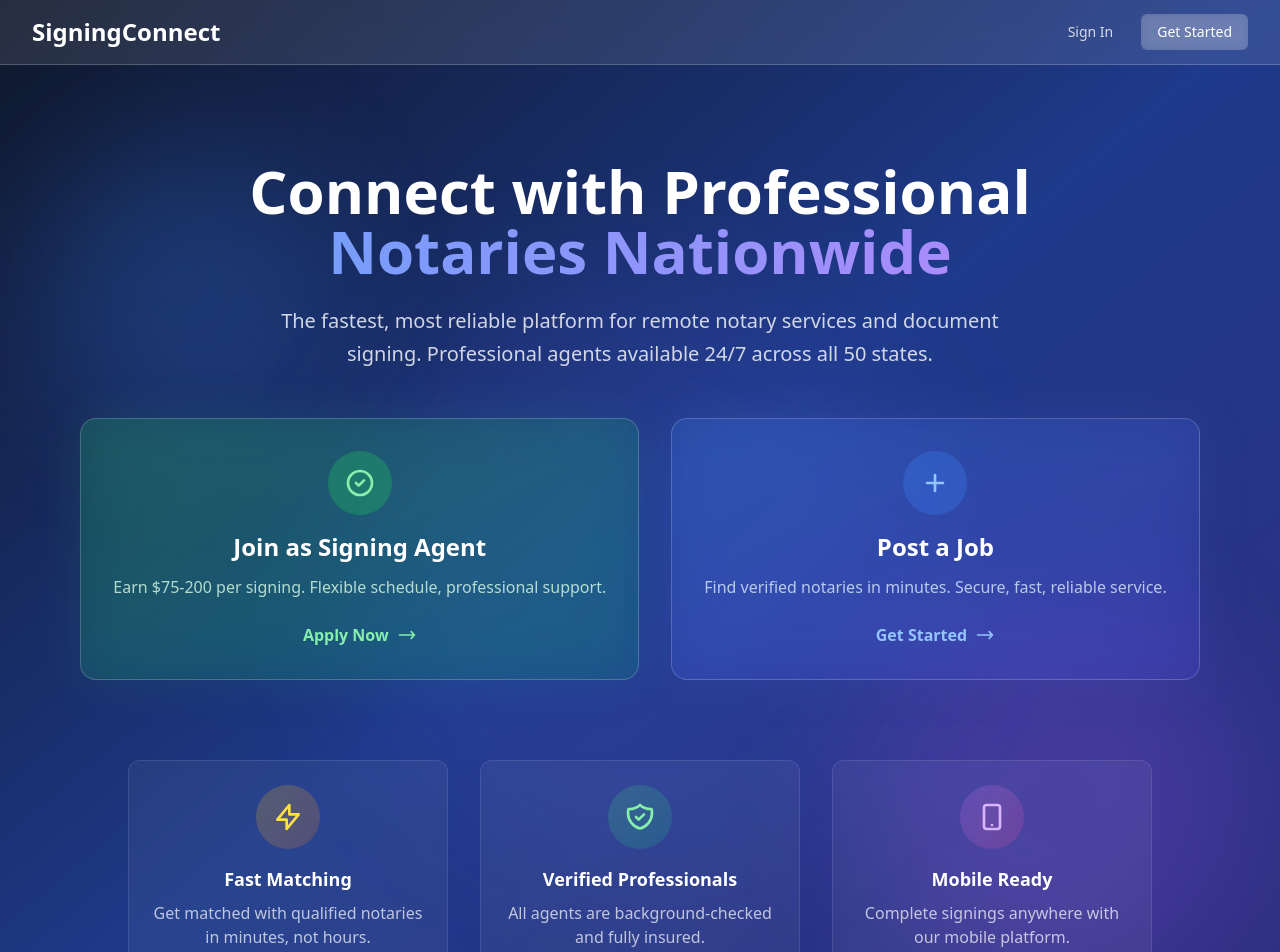
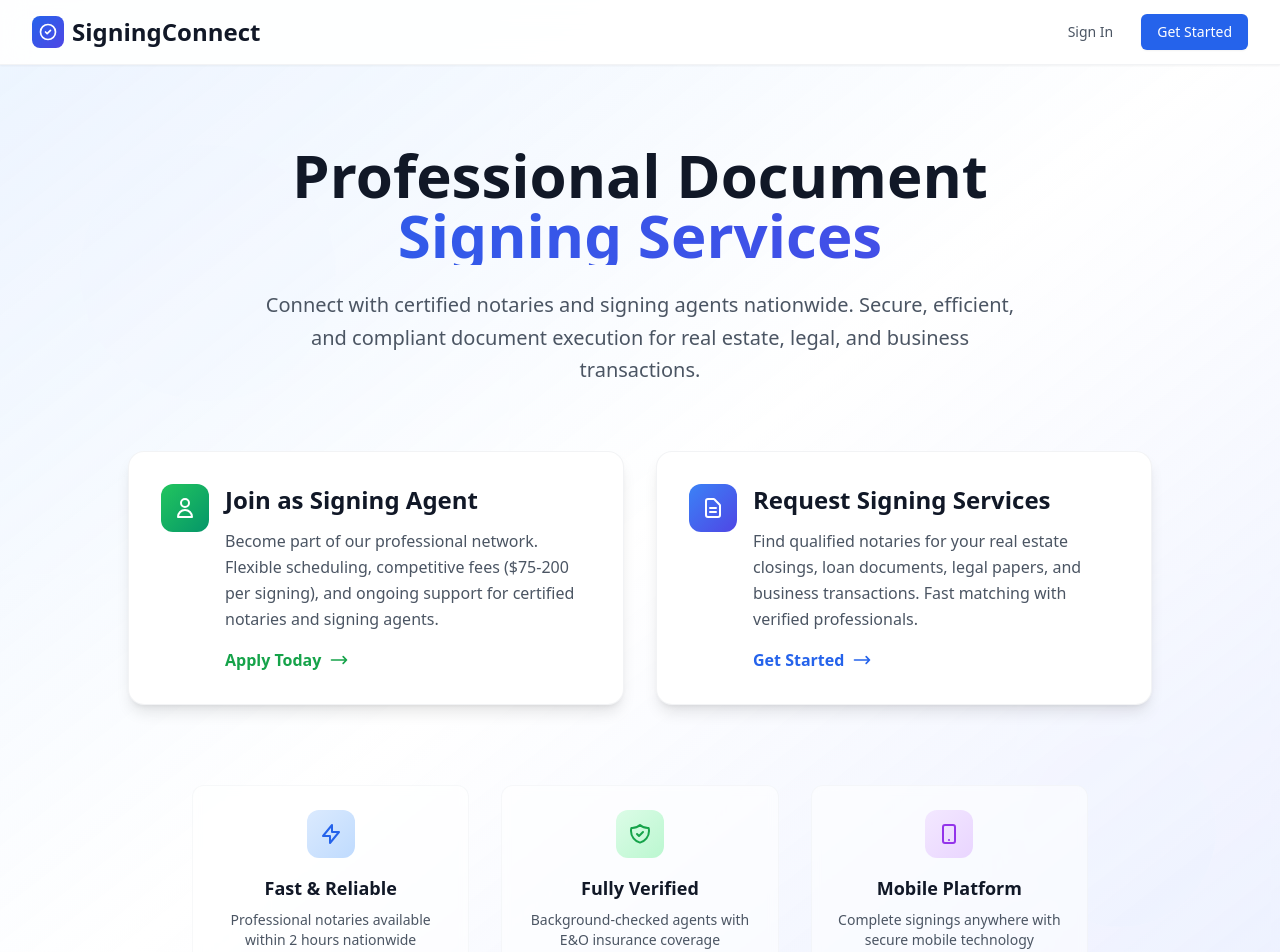
Before and after one commit to Sleezy-US/SigningConnect, a React (Create React App) app: page / in a window 1280 px wide. Shown: the top 952 px of the page. Built offline with nearby package versions, Linux system fonts and the light colour scheme.

Commit message:
Second Change landing page

```diff
--- a/src/App.js
+++ b/src/App.js
@@ -7,23 +7,30 @@
 import { useState } from 'react';
 
 const LandingPage = ({ onShowLogin, onShowRegister }) => (
-  <div className="min-h-screen bg-gradient-to-br from-slate-900 via-blue-900 to-indigo-900">
-    <nav className="bg-white/10 backdrop-blur-md border-b border-white/20">
+  <div className="min-h-screen bg-gradient-to-br from-blue-50 via-white to-indigo-50">
+    <nav className="bg-white/90 backdrop-blur-md border-b border-gray-200/50 shadow-sm">
       <div className="max-w-7xl mx-auto px-4 sm:px-6 lg:px-8">
         <div className="flex justify-between h-16">
           <div className="flex items-center">
-            <h1 className="text-2xl font-bold text-white">SigningConnect</h1>
+            <div className="flex items-center space-x-2">
+              <div className="w-8 h-8 bg-gradient-to-br from-blue-600 to-indigo-600 rounded-lg flex items-center justify-center">
+                <svg className="w-5 h-5 text-white" fill="none" stroke="currentColor" viewBox="0 0 24 24">
+                  <path strokeLinecap="round" strokeLinejoin="round" strokeWidth={2} d="M9 12l2 2 4-4m6 2a9 9 0 11-18 0 9 9 0 0118 0z" />
+                </svg>
+              </div>
+              <h1 className="text-2xl font-bold text-gray-900">SigningConnect</h1>
+            </div>
           </div>
           <div className="flex items-center space-x-4">
             <button
               onClick={onShowLogin}
-              className="text-white/80 hover:text-white px-3 py-2 rounded-md text-sm font-medium transition-colors"
+              className="text-gray-600 hover:text-blue-600 px-3 py-2 rounded-md text-sm font-medium transition-colors"
             >
               Sign In
             </button>
             <button
               onClick={onShowRegister}
-              className="bg-white/20 hover:bg-white/30 text-white px-4 py-2 rounded-md text-sm font-medium backdrop-blur-sm transition-all"
+              className="bg-blue-600 hover:bg-blue-700 text-white px-4 py-2 rounded-md text-sm font-medium transition-colors shadow-sm"
             >
               Get Started
             </button>
@@ -33,69 +40,89 @@
     </nav>
 
     <div className="relative overflow-hidden">
-      {/* Background Elements */}
-      <div className="absolute inset-0">
-        <div className="absolute top-20 left-10 w-72 h-72 bg-blue-500/20 rounded-full blur-3xl"></div>
-        <div className="absolute bottom-20 right-10 w-96 h-96 bg-purple-500/20 rounded-full blur-3xl"></div>
-        <div className="absolute top-1/2 left-1/2 transform -translate-x-1/2 -translate-y-1/2 w-[600px] h-[600px] bg-indigo-500/10 rounded-full blur-3xl"></div>
+      {/* Subtle Background Pattern */}
+      <div className="absolute inset-0 opacity-40">
+        <div className="absolute top-0 left-0 w-full h-full bg-gradient-to-br from-blue-100/30 via-transparent to-indigo-100/30"></div>
+        <svg className="absolute top-20 left-20 w-64 h-64 text-blue-100" fill="currentColor" viewBox="0 0 100 100">
+          <circle cx="50" cy="50" r="50" opacity="0.1"/>
+        </svg>
+        <svg className="absolute bottom-32 right-16 w-48 h-48 text-indigo-100" fill="currentColor" viewBox="0 0 100 100">
+          <circle cx="50" cy="50" r="50" opacity="0.15"/>
+        </svg>
       </div>
 
-      <div className="relative max-w-7xl mx-auto px-4 sm:px-6 lg:px-8 py-24">
-        <div className="text-center">
-          <h2 className="text-5xl md:text-6xl font-bold text-white mb-6 leading-tight">
-            Connect with Professional
-            <span className="block text-transparent bg-clip-text bg-gradient-to-r from-blue-400 to-purple-400">
-              Notaries Nationwide
+      <div className="relative max-w-7xl mx-auto px-4 sm:px-6 lg:px-8 py-20">
+        <div className="text-center mb-16">
+          <h2 className="text-5xl md:text-6xl font-bold text-gray-900 mb-6 leading-tight">
+            Professional Document
+            <span className="block text-transparent bg-clip-text bg-gradient-to-r from-blue-600 to-indigo-600">
+              Signing Services
             </span>
           </h2>
-          <p className="text-xl text-white/80 mb-12 max-w-3xl mx-auto leading-relaxed">
-            The fastest, most reliable platform for remote notary services and document signing.
-            Professional agents available 24/7 across all 50 states.
+          <p className="text-xl text-gray-600 mb-8 max-w-3xl mx-auto leading-relaxed">
+            Connect with certified notaries and signing agents nationwide. Secure, efficient,
+            and compliant document execution for real estate, legal, and business transactions.
           </p>
+        </div>
 
-          {/* Interactive Background Cards */}
-          <div className="flex flex-col lg:flex-row gap-8 justify-center mb-20">
-            {/* Join as Agent Card */}
+        {/* Professional Service Cards */}
+        <div className="grid lg:grid-cols-2 gap-8 max-w-5xl mx-auto mb-20">
+          {/* Join as Professional Agent */}
           <Link
             to="/register-agent"
             className="group relative"
           >
-              <div className="relative bg-gradient-to-br from-green-500/20 to-emerald-600/20 backdrop-blur-xl border border-white/20 rounded-2xl p-8 hover:scale-105 transition-all duration-300 hover:shadow-2xl hover:shadow-green-500/25">
-                <div className="absolute inset-0 bg-gradient-to-br from-green-400/10 to-emerald-500/10 rounded-2xl blur-xl group-hover:blur-2xl transition-all duration-300"></div>
-                <div className="relative">
-                  <div className="w-16 h-16 bg-green-500/30 rounded-full flex items-center justify-center mx-auto mb-4 group-hover:bg-green-500/40 transition-colors">
-                    <svg className="w-8 h-8 text-green-300" fill="none" stroke="currentColor" viewBox="0 0 24 24">
-                      <path strokeLinecap="round" strokeLinejoin="round" strokeWidth={2} d="M9 12l2 2 4-4m6 2a9 9 0 11-18 0 9 9 0 0118 0z" />
+            <div className="bg-white rounded-2xl shadow-lg border border-gray-200/50 p-8 hover:shadow-xl transition-all duration-300 hover:-translate-y-1">
+              <div className="flex items-start space-x-4">
+                <div className="flex-shrink-0">
+                  <div className="w-12 h-12 bg-gradient-to-br from-green-500 to-emerald-600 rounded-xl flex items-center justify-center">
+                    <svg className="w-6 h-6 text-white" fill="none" stroke="currentColor" viewBox="0 0 24 24">
+                      <path strokeLinecap="round" strokeLinejoin="round" strokeWidth={2} d="M16 7a4 4 0 11-8 0 4 4 0 018 0zM12 14a7 7 0 00-7 7h14a7 7 0 00-7-7z" />
                     </svg>
                   </div>
-                  <h3 className="text-2xl font-bold text-white mb-3">Join as Signing Agent</h3>
-                  <p className="text-green-100/80 mb-6">Earn $75-200 per signing. Flexible schedule, professional support.</p>
-                  <div className="inline-flex items-center text-green-300 font-semibold group-hover:text-green-200 transition-colors">
-                    Apply Now
+                </div>
+                <div className="flex-1">
+                  <h3 className="text-2xl font-bold text-gray-900 mb-3 group-hover:text-green-600 transition-colors">
+                    Join as Signing Agent
+                  </h3>
+                  <p className="text-gray-600 mb-4 leading-relaxed">
+                    Become part of our professional network. Flexible scheduling, competitive fees ($75-200 per signing),
+                    and ongoing support for certified notaries and signing agents.
+                  </p>
+                  <div className="flex items-center text-green-600 font-semibold group-hover:text-green-700 transition-colors">
+                    Apply Today
                     <svg className="w-5 h-5 ml-2 group-hover:translate-x-1 transition-transform" fill="none" stroke="currentColor" viewBox="0 0 24 24">
                       <path strokeLinecap="round" strokeLinejoin="round" strokeWidth={2} d="M17 8l4 4m0 0l-4 4m4-4H3" />
                     </svg>
                   </div>
                 </div>
               </div>
+            </div>
           </Link>
 
-            {/* Post a Job Card */}
+          {/* Request Services */}
           <button
             onClick={onShowRegister}
-              className="group relative"
+            className="group relative text-left"
           >
-              <div className="relative bg-gradient-to-br from-blue-500/20 to-indigo-600/20 backdrop-blur-xl border border-white/20 rounded-2xl p-8 hover:scale-105 transition-all duration-300 hover:shadow-2xl hover:shadow-blue-500/25">
-                <div className="absolute inset-0 bg-gradient-to-br from-blue-400/10 to-indigo-500/10 rounded-2xl blur-xl group-hover:blur-2xl transition-all duration-300"></div>
-                <div className="relative">
-                  <div className="w-16 h-16 bg-blue-500/30 rounded-full flex items-center justify-center mx-auto mb-4 group-hover:bg-blue-500/40 transition-colors">
-                    <svg className="w-8 h-8 text-blue-300" fill="none" stroke="currentColor" viewBox="0 0 24 24">
-                      <path strokeLinecap="round" strokeLinejoin="round" strokeWidth={2} d="M12 6v6m0 0v6m0-6h6m-6 0H6" />
+            <div className="bg-white rounded-2xl shadow-lg border border-gray-200/50 p-8 hover:shadow-xl transition-all duration-300 hover:-translate-y-1">
+              <div className="flex items-start space-x-4">
+                <div className="flex-shrink-0">
+                  <div className="w-12 h-12 bg-gradient-to-br from-blue-500 to-indigo-600 rounded-xl flex items-center justify-center">
+                    <svg className="w-6 h-6 text-white" fill="none" stroke="currentColor" viewBox="0 0 24 24">
+                      <path strokeLinecap="round" strokeLinejoin="round" strokeWidth={2} d="M9 12h6m-6 4h6m2 5H7a2 2 0 01-2-2V5a2 2 0 012-2h5.586a1 1 0 01.707.293l5.414 5.414a1 1 0 01.293.707V19a2 2 0 01-2 2z" />
                     </svg>
                   </div>
-                  <h3 className="text-2xl font-bold text-white mb-3">Post a Job</h3>
-                  <p className="text-blue-100/80 mb-6">Find verified notaries in minutes. Secure, fast, reliable service.</p>
-                  <div className="inline-flex items-center text-blue-300 font-semibold group-hover:text-blue-200 transition-colors">
+                </div>
+                <div className="flex-1">
+                  <h3 className="text-2xl font-bold text-gray-900 mb-3 group-hover:text-blue-600 transition-colors">
+                    Request Signing Services
+                  </h3>
+                  <p className="text-gray-600 mb-4 leading-relaxed">
+                    Find qualified notaries for your real estate closings, loan documents, legal papers,
+                    and business transactions. Fast matching with verified professionals.
+                  </p>
+                  <div className="flex items-center text-blue-600 font-semibold group-hover:text-blue-700 transition-colors">
                     Get Started
                     <svg className="w-5 h-5 ml-2 group-hover:translate-x-1 transition-transform" fill="none" stroke="currentColor" viewBox="0 0 24 24">
                       <path strokeLinecap="round" strokeLinejoin="round" strokeWidth={2} d="M17 8l4 4m0 0l-4 4m4-4H3" />
@@ -103,38 +130,38 @@
                   </div>
                 </div>
               </div>
+            </div>
           </button>
         </div>
 
-          {/* Feature Grid */}
-          <div className="grid md:grid-cols-3 gap-8 max-w-5xl mx-auto">
-            <div className="text-center backdrop-blur-sm bg-white/5 rounded-xl p-6 border border-white/10">
-              <div className="bg-gradient-to-br from-yellow-400/20 to-orange-500/20 rounded-full w-16 h-16 flex items-center justify-center mx-auto mb-4">
-                <svg className="w-8 h-8 text-yellow-300" fill="none" stroke="currentColor" viewBox="0 0 24 24">
+        {/* Trust Indicators */}
+        <div className="grid md:grid-cols-3 gap-8 max-w-4xl mx-auto">
+          <div className="text-center bg-white/50 backdrop-blur-sm rounded-xl p-6 border border-gray-200/30">
+            <div className="w-12 h-12 bg-gradient-to-br from-blue-100 to-blue-200 rounded-xl flex items-center justify-center mx-auto mb-4">
+              <svg className="w-6 h-6 text-blue-600" fill="none" stroke="currentColor" viewBox="0 0 24 24">
                 <path strokeLinecap="round" strokeLinejoin="round" strokeWidth={2} d="M13 10V3L4 14h7v7l9-11h-7z" />
               </svg>
             </div>
-              <h3 className="text-lg font-semibold mb-2 text-white">Fast Matching</h3>
-              <p className="text-white/70">Get matched with qualified notaries in minutes, not hours.</p>
+            <h3 className="text-lg font-semibold mb-2 text-gray-900">Fast & Reliable</h3>
+            <p className="text-gray-600 text-sm">Professional notaries available within 2 hours nationwide</p>
           </div>
-            <div className="text-center backdrop-blur-sm bg-white/5 rounded-xl p-6 border border-white/10">
-              <div className="bg-gradient-to-br from-green-400/20 to-emerald-500/20 rounded-full w-16 h-16 flex items-center justify-center mx-auto mb-4">
-                <svg className="w-8 h-8 text-green-300" fill="none" stroke="currentColor" viewBox="0 0 24 24">
+          <div className="text-center bg-white/50 backdrop-blur-sm rounded-xl p-6 border border-gray-200/30">
+            <div className="w-12 h-12 bg-gradient-to-br from-green-100 to-green-200 rounded-xl flex items-center justify-center mx-auto mb-4">
+              <svg className="w-6 h-6 text-green-600" fill="none" stroke="currentColor" viewBox="0 0 24 24">
                 <path strokeLinecap="round" strokeLinejoin="round" strokeWidth={2} d="M9 12l2 2 4-4m5.618-4.016A11.955 11.955 0 0112 2.944a11.955 11.955 0 01-8.618 3.04A12.02 12.02 0 003 9c0 5.591 3.824 10.29 9 11.622 5.176-1.332 9-6.03 9-11.622 0-1.042-.133-2.052-.382-3.016z" />
               </svg>
             </div>
-              <h3 className="text-lg font-semibold mb-2 text-white">Verified Professionals</h3>
-              <p className="text-white/70">All agents are background-checked and fully insured.</p>
+            <h3 className="text-lg font-semibold mb-2 text-gray-900">Fully Verified</h3>
+            <p className="text-gray-600 text-sm">Background-checked agents with E&O insurance coverage</p>
           </div>
-            <div className="text-center backdrop-blur-sm bg-white/5 rounded-xl p-6 border border-white/10">
-              <div className="bg-gradient-to-br from-purple-400/20 to-pink-500/20 rounded-full w-16 h-16 flex items-center justify-center mx-auto mb-4">
-                <svg className="w-8 h-8 text-purple-300" fill="none" stroke="currentColor" viewBox="0 0 24 24">
+          <div className="text-center bg-white/50 backdrop-blur-sm rounded-xl p-6 border border-gray-200/30">
+            <div className="w-12 h-12 bg-gradient-to-br from-purple-100 to-purple-200 rounded-xl flex items-center justify-center mx-auto mb-4">
+              <svg className="w-6 h-6 text-purple-600" fill="none" stroke="currentColor" viewBox="0 0 24 24">
                 <path strokeLinecap="round" strokeLinejoin="round" strokeWidth={2} d="M12 18h.01M8 21h8a2 2 0 002-2V5a2 2 0 00-2-2H8a2 2 0 00-2 2v14a2 2 0 002 2z" />
               </svg>
             </div>
-              <h3 className="text-lg font-semibold mb-2 text-white">Mobile Ready</h3>
-              <p className="text-white/70">Complete signings anywhere with our mobile platform.</p>
-            </div>
+            <h3 className="text-lg font-semibold mb-2 text-gray-900">Mobile Platform</h3>
+            <p className="text-gray-600 text-sm">Complete signings anywhere with secure mobile technology</p>
           </div>
         </div>
       </div>
```
Lines whose indentation alone changed are shown as unchanged.
